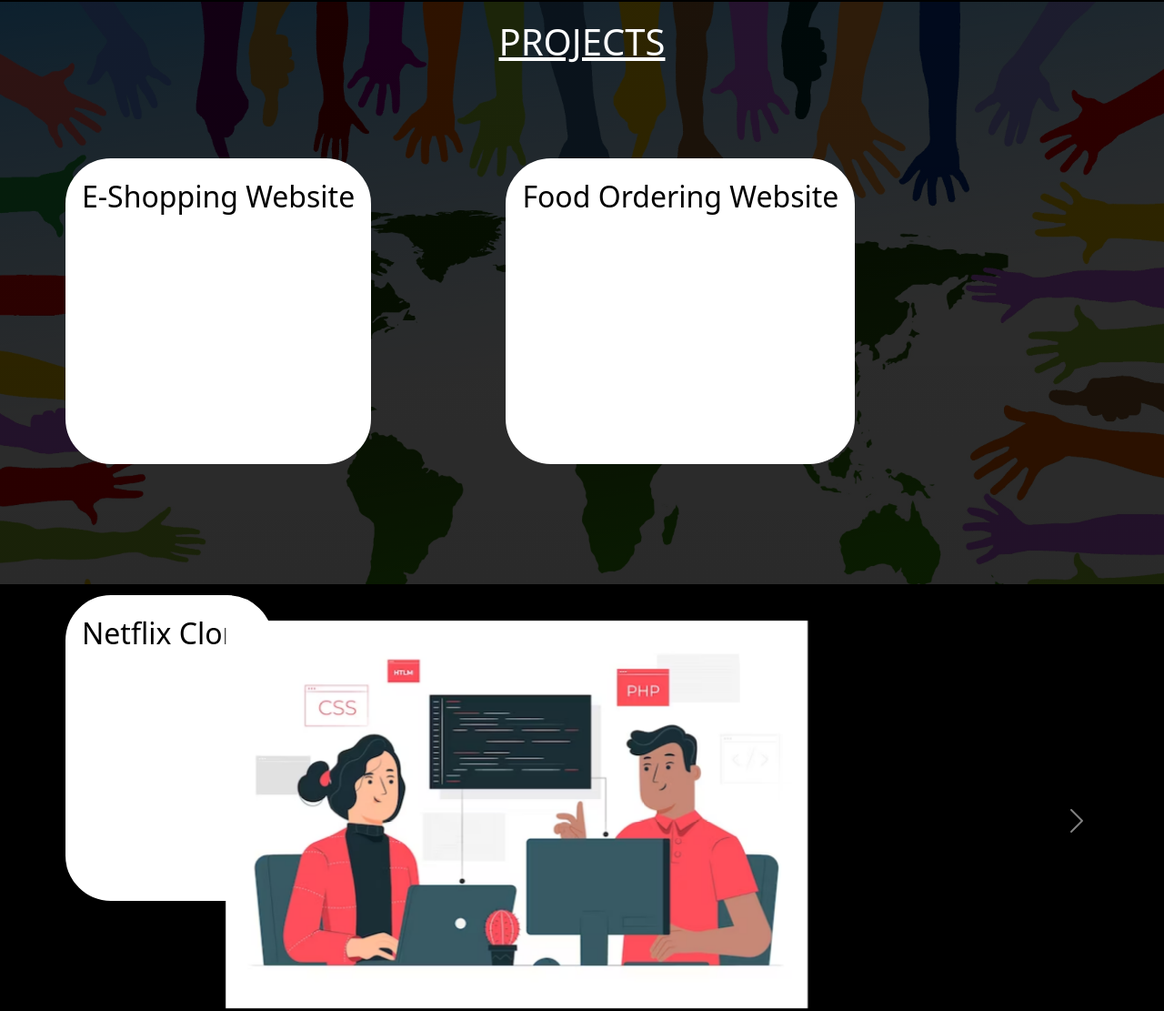
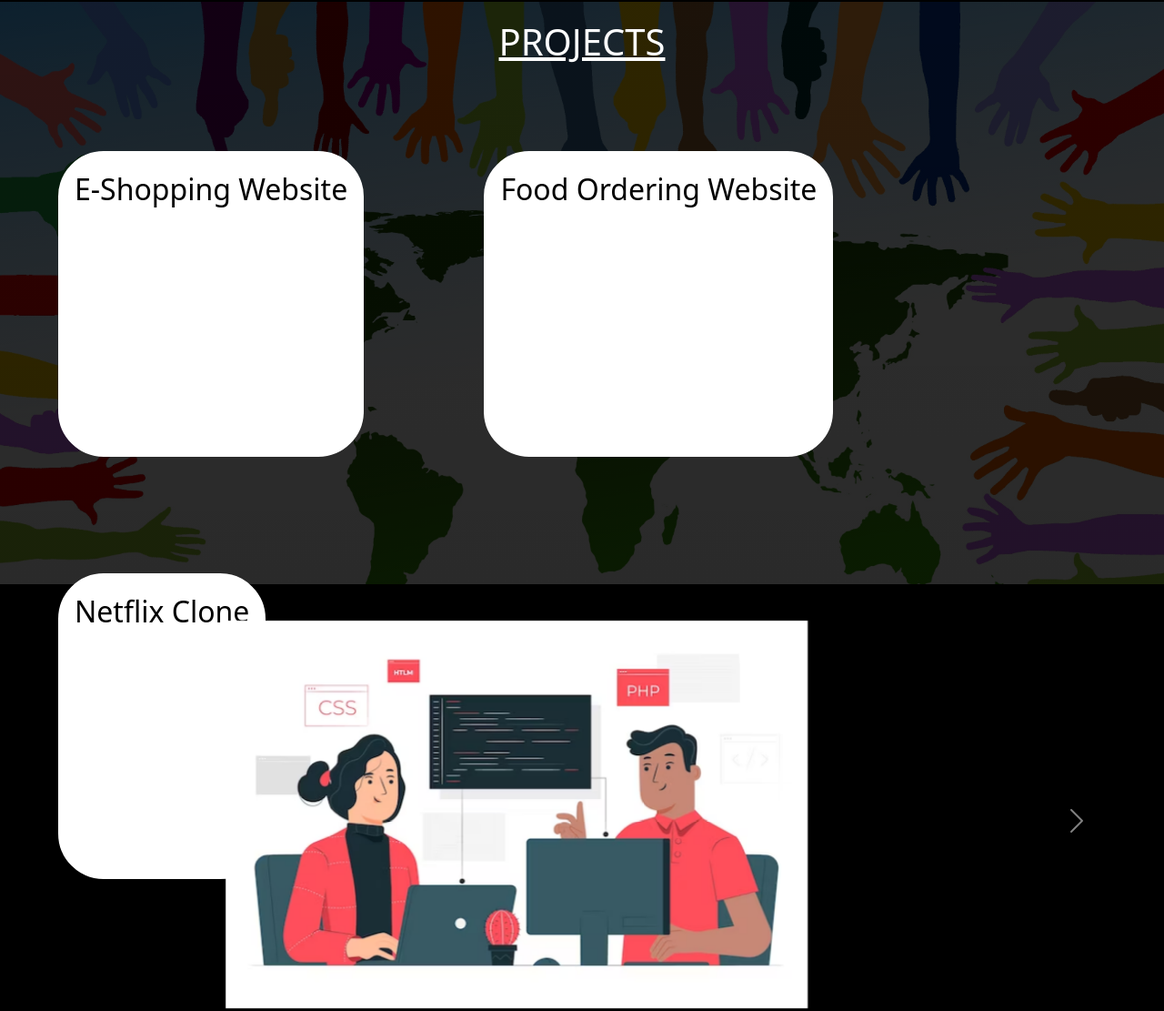
Before and after one commit to YogeshhSahu/portfolio, a plain HTML site: page index.html in a window 1280 px wide. Shown: the part 2594-3705 px from the top of the page at 91% size. Drawn offline with nearby package versions, Linux system fonts and the light colour scheme.

Commit message:
Update style.css

```diff
--- a/style.css
+++ b/style.css
@@ -140,7 +140,7 @@ project{
     height: 42vh;
     font-size: 2em;
     text-align: center;
-    margin: 9vh;
+    margin: 8vh;
     padding: 2vh;
     border: 2px solid white;
     display: inline-block;
```
